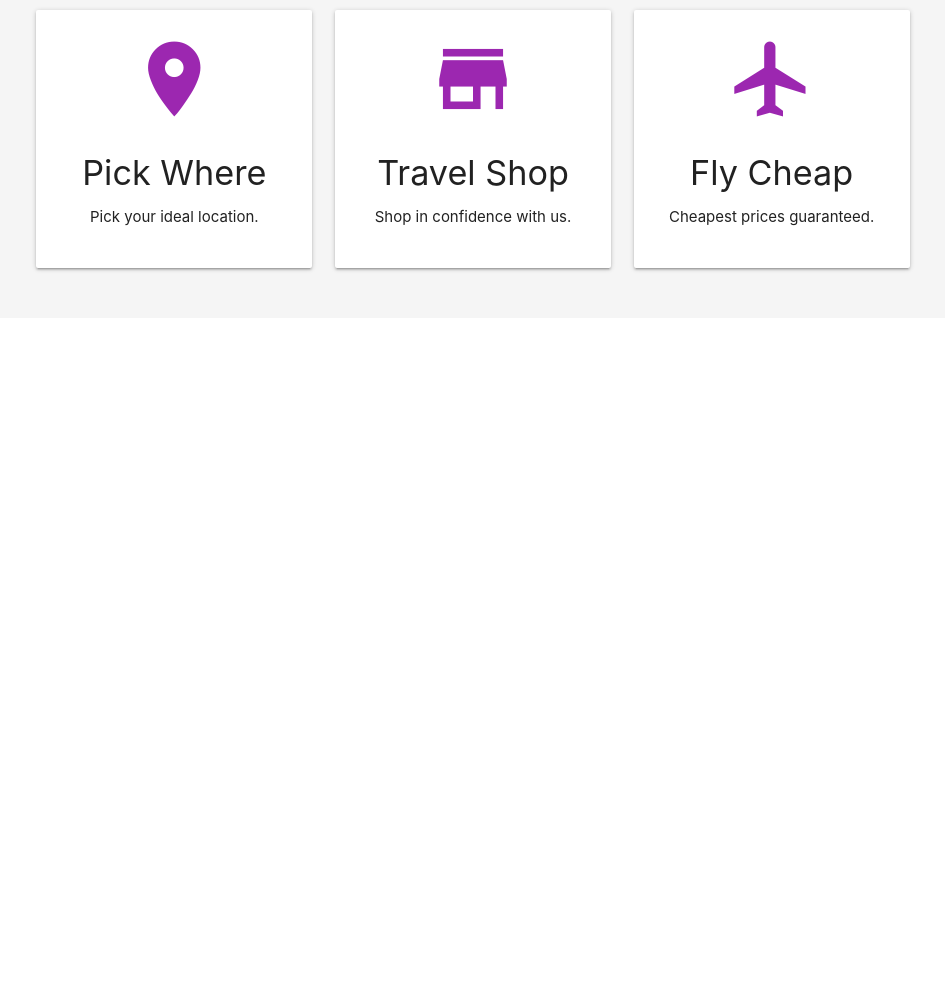
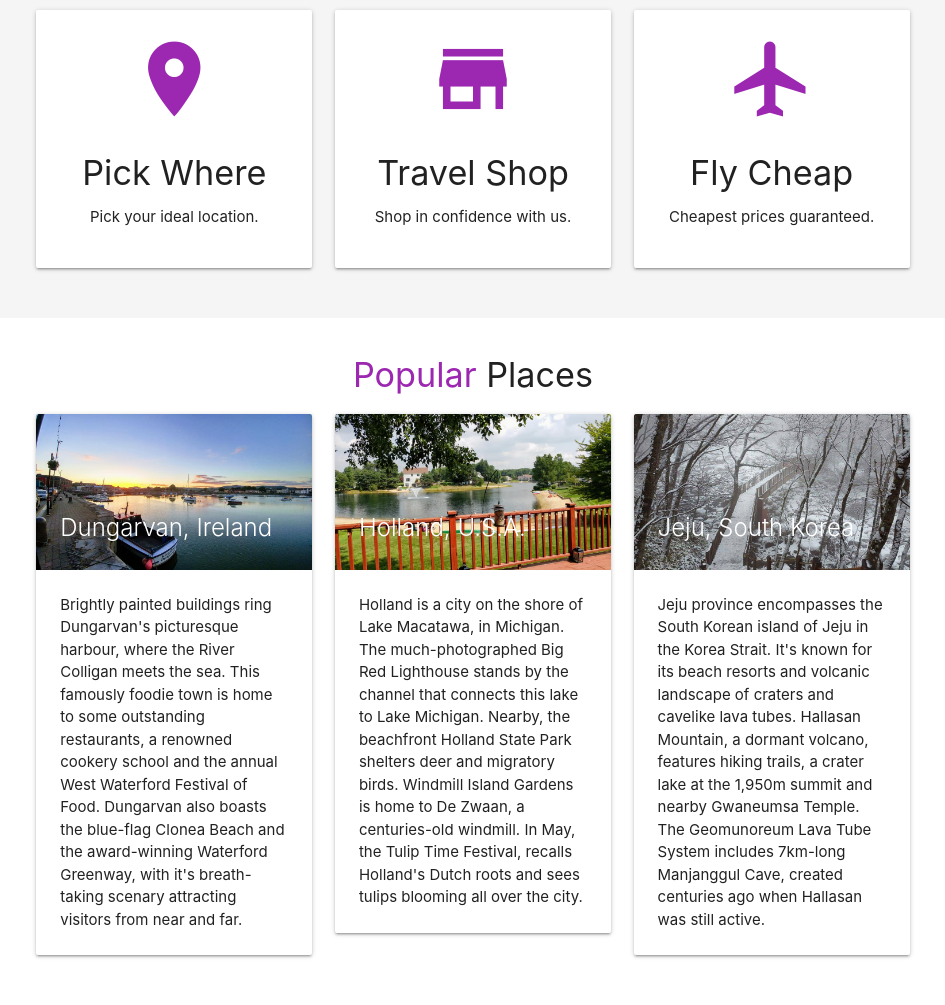
Before and after one commit to Code-Institute-Submissions/travel-site, a plain HTML site: page index.html in a window 1280 px wide. Shown: the part 805-1810 px from the top of the page, without its empty margins (167-1112 px from the left). Before the commit the page ends 1123 px from the top, so only its background shows below. Drawn offline with nearby package versions, Linux system fonts and the light colour scheme.

Commit message:
popular places

```diff
--- a/index.html
+++ b/index.html
@@ -132,6 +132,56 @@
     </div>
   </section>
 
+  <!-- Section: Popular Places -->
+ <section id="popular" class="section section-popular scrollspy">
+   <div class= "container">
+     <div class= "row">
+       <h4 class="center"><span class="purple-text">Popular</span> Places</h4>
+       <div class= "col s12 m4">
+         <div class= "card">
+         <div class= "card-image">
+           <img src= "images/dungarvan.jpg" alt="">
+           <span class="card-title">Dungarvan, Ireland</span>
+       </div>
+       <div class="card-content">
+         Brightly painted buildings ring Dungarvan's picturesque harbour, where the River Colligan meets the sea.
+         This famously foodie town is home to some outstanding restaurants, a renowned cookery school and the annual West Waterford Festival of Food.
+         Dungarvan also boasts the blue-flag Clonea Beach and the award-winning Waterford Greenway, with it's breath-taking scenary attracting visitors from near and far.
+       </div>
+     </div>
+     </div>
+        <div class= "col s12 m4">
+         <div class= "card">
+         <div class= "card-image">
+           <img src= "images/holland.jpg" alt="">
+           <span class="card-title">Holland, U.S.A.</span>
+       </div>
+       <div class="card-content">
+         Holland is a city on the shore of Lake Macatawa, in Michigan.
+         The much-photographed Big Red Lighthouse stands by the channel that connects this lake to Lake Michigan.
+         Nearby, the beachfront Holland State Park shelters deer and migratory birds. Windmill Island Gardens is home to De Zwaan, a centuries-old windmill.
+         In May, the Tulip Time Festival, recalls Holland's Dutch roots and sees tulips blooming all over the city.
+       </div>
+     </div>
+     </div>
+        <div class= "col s12 m4">
+         <div class= "card">
+         <div class= "card-image">
+           <img src= "images/jeju.jpg" alt="">
+           <span class="card-title">Jeju, South Korea</span>
+       </div>
+       <div class="card-content">
+         Jeju province encompasses the South Korean island of Jeju in the Korea Strait.
+         It's known for its beach resorts and volcanic landscape of craters and cavelike lava tubes.
+         Hallasan Mountain, a dormant volcano, features hiking trails, a crater lake at the 1,950m summit and nearby Gwaneumsa Temple.
+         The Geomunoreum Lava Tube System includes 7km-long Manjanggul Cave, created centuries ago when Hallasan was still active.
+       </div>
+     </div>
+     </div>
+     </div>
+     </div>
+ </section>
+
 
  <!--JavaScript at end of body for optimized loading-->
  <script
```
Also changed, not shown: images/dungarvan.jpg (added), images/holland.jpg (added), images/jeju.jpg (added).
